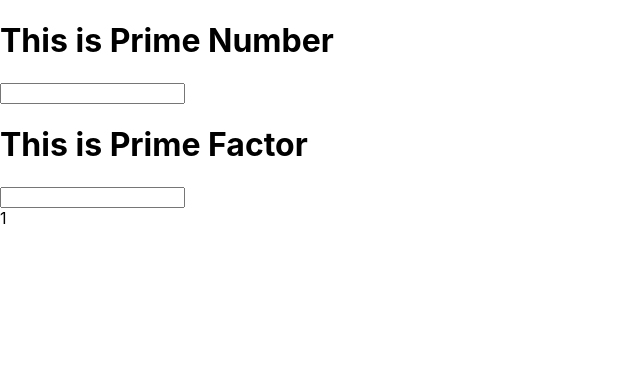
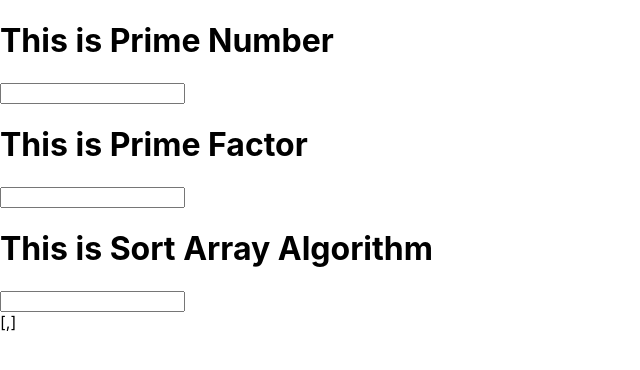
Before and after one commit to Faiz-Ahmad-Ansari/My-Algorithms, a React (Create React App) app: page / in a window 1280 px wide. Shown: the top 370 px of the page, without its empty margins (0-640 px from the left). Built offline with nearby package versions, Linux system fonts and the light colour scheme.

Commit message:
3.0 bubble sort added

```diff
--- a/src/App.js
+++ b/src/App.js
@@ -2,12 +2,14 @@ import React from 'react';
 import './App.css';
 import PrimeNum from './PrimeNum';
 import PrimeFactor from './PrimeFactor';
+import BubbleSort from './BubbleSort';
 
 function App() {
   return (
     <div>
       <PrimeNum />
       <PrimeFactor />
+      <BubbleSort />
     </div>
   );
 }
--- /dev/null
+++ b/src/BubbleSort.js
@@ -0,0 +1,49 @@
+import React from 'react';
+
+class BubbleSort extends React.Component{
+
+    constructor(props){
+        super(props);
+        this.state = {
+            SortInput : []
+        }
+    }
+
+    inputHandler = (event)  => {
+        this.setState({SortInput: event.target.value.split("")})
+    }
+
+
+    render(){
+            let swapp;
+            let Array = this.state.SortInput;
+            let n = Array.length-1;
+            let x = Array;
+        do {
+            swapp = false;
+            for (let i=0; i < n; i++)
+                    {
+                    if (x[i] > x[i+1])
+                        {
+                        var temp = x[i];
+                        x[i] = x[i+1];
+                        x[i+1] = temp;
+                        swapp = true;
+                        }
+                    }
+                // n--;
+            } while (swapp);
+            console.log(x);
+        return(
+            <div>
+                <h1>This is Sort Array Algorithm</h1>
+                <input type='text' onChange={this.inputHandler}/>
+                <div>{this.state.SortInput}</div>
+                <div>[{x + ','}]</div>
+
+            </div>
+        )
+    }
+}
+
+export default BubbleSort;
--- a/src/PrimeFactor.js
+++ b/src/PrimeFactor.js
@@ -20,7 +20,7 @@ class PrimeFactor extends React.Component{
         if (this.state.searchFactor >= 1) {
 
             while (this.state.searchFactor % 2 === 0) {
-                primeFactor.push(2);
+                primeFactor.push(2 + ',');
                 this.state.searchFactor = this.state.searchFactor/2;
             }
 
@@ -28,7 +28,7 @@ class PrimeFactor extends React.Component{
                 console.log(sqrtNum);
             for (let i = 3; i <= sqrtNum; i++) {
                 while (this.state.searchFactor % i === 0) {
-                    primeFactor.push(i);
+                    primeFactor.push(i + ',');
                     this.state.searchFactor = this.state.searchFactor / i;
                 }
             }
@@ -42,7 +42,6 @@ class PrimeFactor extends React.Component{
                 <h1>This is Prime Factor</h1>
                 <input type='number' onChange={this.inputHandler}/>
                 <div>{primeFactor}</div>
-                <div>{this.state.searchFactor}</div>
             </div>
              )
 
```
